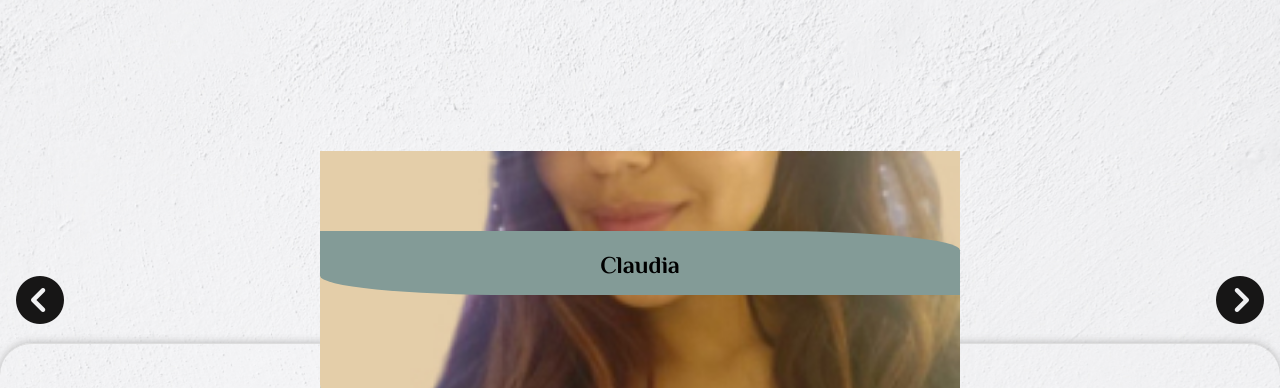
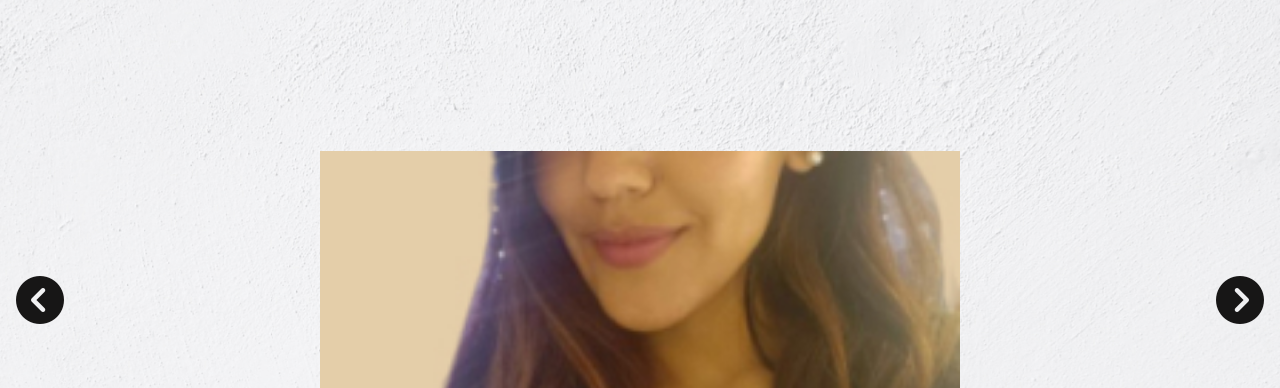
Before and after one commit to PierreStA/gitBuster, a website: page index.html in a window 1280 px wide. Shown: the part 89-477 px from the top of the page. Drawn offline with Linux system fonts and the light colour scheme.

Commit message:
prenom ok

```diff
--- a/style.css
+++ b/style.css
@@ -203,8 +203,8 @@ main .slider {
   margin-left: 25%;
   margin-top: 5rem;
   position: absolute;
-  border-bottom: 3rem solid var(--button-color);
-  border-radius: 0 0 0 27%;
+  /* border-bottom: 3rem solid var(--button-color); */
+  /* border-radius: 0 0 0 27%; */
   opacity: 0;
   transition: opacity 0.5s;
   color: black;
@@ -247,14 +247,14 @@ main .slider {
   width: 50%;
   height: 4rem;
   display: flex;
-  margin-top: -20%;
+  margin-top: -2rem;
   margin-bottom: 3rem;
   justify-content: space-around;
   margin-left: auto;
   margin-right: auto;
   z-index: 10;
   border-radius: 0 30% 0 30%;
-  background-color: var(--button-color);
+   background-color: var(--button-color);
 }
 
 .container {
```
